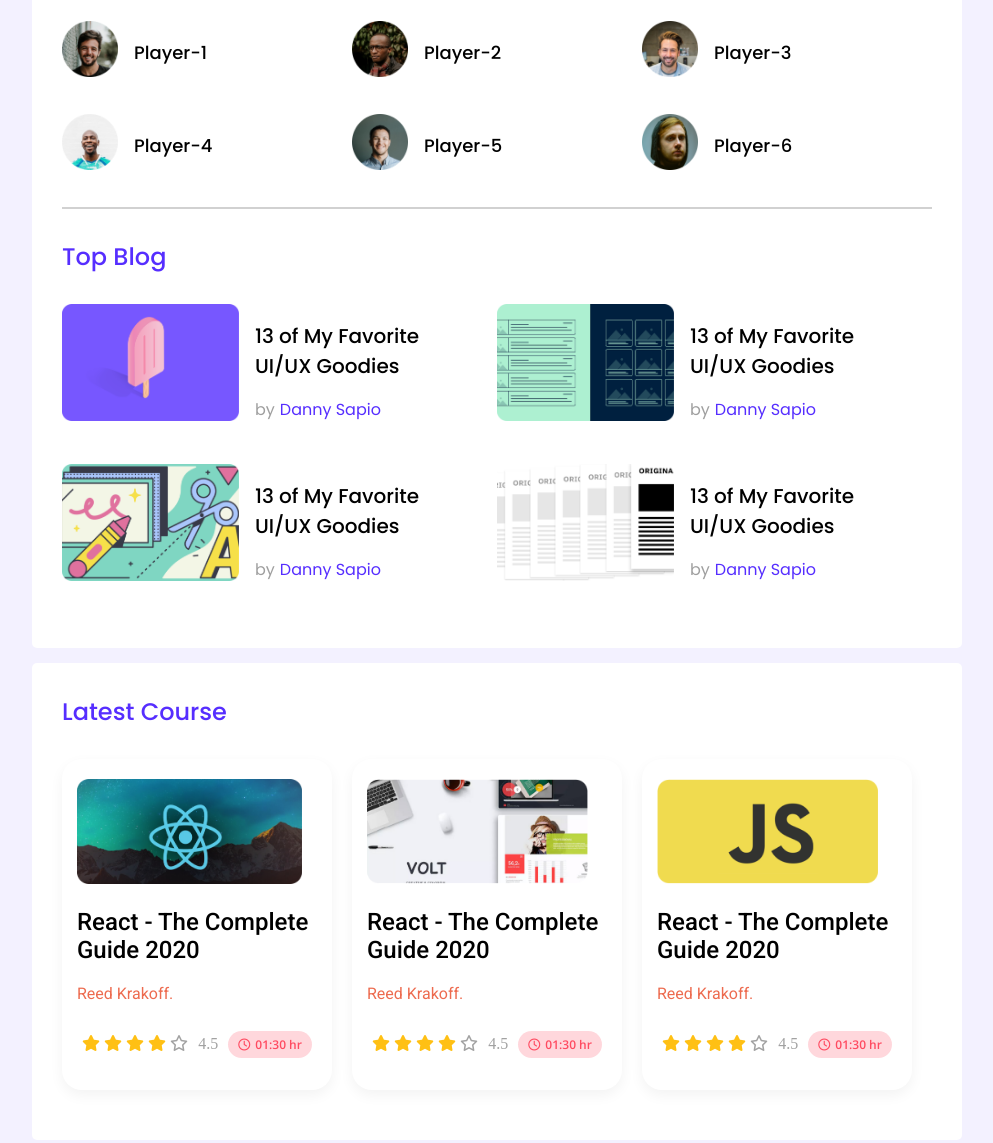
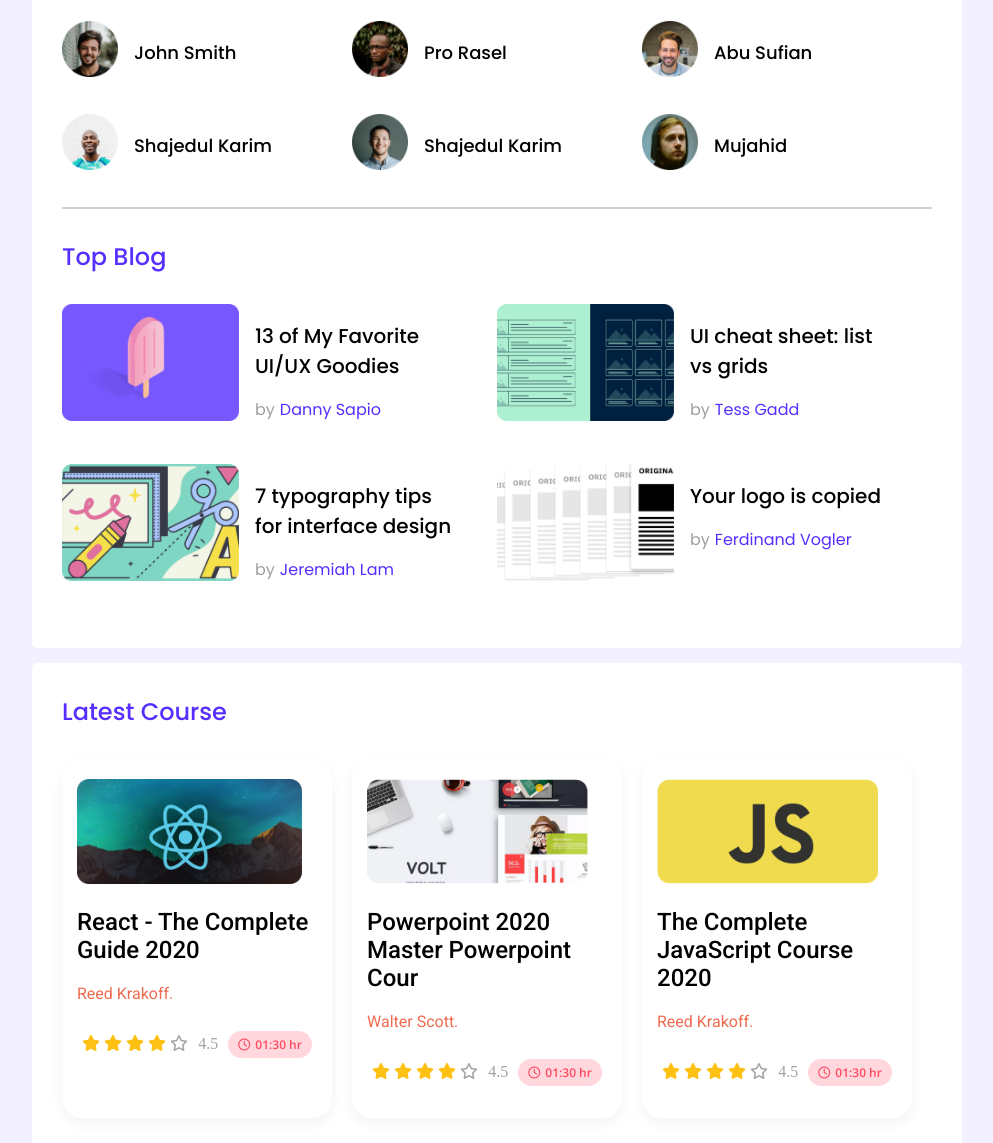
Before and after one commit to sikderfahad/leader-board, a plain HTML site: page index.html in a window 1280 px wide. Shown: the part 200-1343 px from the top of the page, without its empty margins (143-1136 px from the left). Drawn offline with nearby package versions, Linux system fonts and the light colour scheme.

Commit message:
name edit

```diff
--- a/index.html
+++ b/index.html
@@ -10,7 +10,7 @@
 
     <script src="https://kit.fontawesome.com/0d959bf20a.js" crossorigin="anonymous"></script>
 
-    <title>Document</title>
+    <title>Leader Board</title>
 
     <!-------- Link css---------->
     <link rel="stylesheet" href="css/style.css">
@@ -48,27 +48,27 @@
         <div class="top-players">
             <div class="player">
                 <img src="images/players/player-1.png" alt="">
-                <h3 class="player-name">Player-1</h3>
+                <h3 class="player-name">John Smith</h3>
             </div>
             <div class="player">
                 <img src="images/players/player-2.png" alt="">
-                <h3 class="player-name">Player-2</h3>
+                <h3 class="player-name">Pro Rasel</h3>
             </div>
             <div class="player">
                 <img src="images/players/player-3.png" alt="">
-                <h3 class="player-name">Player-3</h3>
+                <h3 class="player-name">Abu Sufian</h3>
             </div>
             <div class="player">
                 <img src="images/players/player-4.png" alt="">
-                <h3 class="player-name">Player-4</h3>
+                <h3 class="player-name">Shajedul Karim</h3>
             </div>
             <div class="player">
                 <img src="images/players/player-5.png" alt="">
-                <h3 class="player-name">Player-5</h3>
+                <h3 class="player-name">Shajedul Karim</h3>
             </div>
             <div class="player">
                 <img src="images/players/player-6.png" alt="">
-                <h3 class="player-name">Player-6</h3>
+                <h3 class="player-name">Mujahid</h3>
             </div>
         </div>
         <hr>
@@ -93,8 +93,8 @@
                     <img src="images/blogs/blog-2.png" alt="">
                 </div>
                 <div class="blog-content">
-                    <h2 class="blog-name">13 of My Favorite UI/UX Goodies</h2>
-                    <p>by<a href="#">Danny Sapio</a></p>
+                    <h2 class="blog-name">UI cheat sheet: list vs grids</h2>
+                    <p>by<a href="#">Tess Gadd</a></p>
                 </div>
             </div>
             <div class="blog">
@@ -102,8 +102,8 @@
                     <img src="images/blogs/blog-3.png" alt="">
                 </div>
                 <div class="blog-content">
-                    <h2 class="blog-name">13 of My Favorite UI/UX Goodies</h2>
-                    <p>by<a href="#">Danny Sapio</a></p>
+                    <h2 class="blog-name">7 typography tips for interface design</h2>
+                    <p>by<a href="#">Jeremiah Lam</a></p>
                 </div>
             </div>
             <div class="blog">
@@ -111,8 +111,8 @@
                     <img src="images/blogs/blog-4.png" alt="">
                 </div>
                 <div class="blog-content">
-                    <h2 class="blog-name">13 of My Favorite UI/UX Goodies</h2>
-                    <p>by<a href="#">Danny Sapio</a></p>
+                    <h2 class="blog-name">Your logo is copied</h2>
+                    <p>by<a href="#">Ferdinand Vogler</a></p>
                 </div>
             </div>
         </div>
@@ -150,8 +150,8 @@
             <div class="course">
                 <img src="images/courses/course-2.png" alt="">
                 <div class="course-content">
-                    <h2 class="course-name">React - The Complete Guide 2020</h2>
-                    <p class="course-title">Reed Krakoff.</p>
+                    <h2 class="course-name">Powerpoint 2020 Master Powerpoint Cour</h2>
+                    <p class="course-title">Walter Scott.</p>
                     <div class="course-object">
                         <p>
                             <i class="fas fa-star"></i>
@@ -171,7 +171,7 @@
             <div class="course">
                 <img src="images/courses/course-3.png" alt="">
                 <div class="course-content">
-                    <h2 class="course-name">React - The Complete Guide 2020</h2>
+                    <h2 class="course-name">The Complete JavaScript Course 2020</h2>
                     <p class="course-title">Reed Krakoff.</p>
                     <div class="course-object">
                         <p>
```
